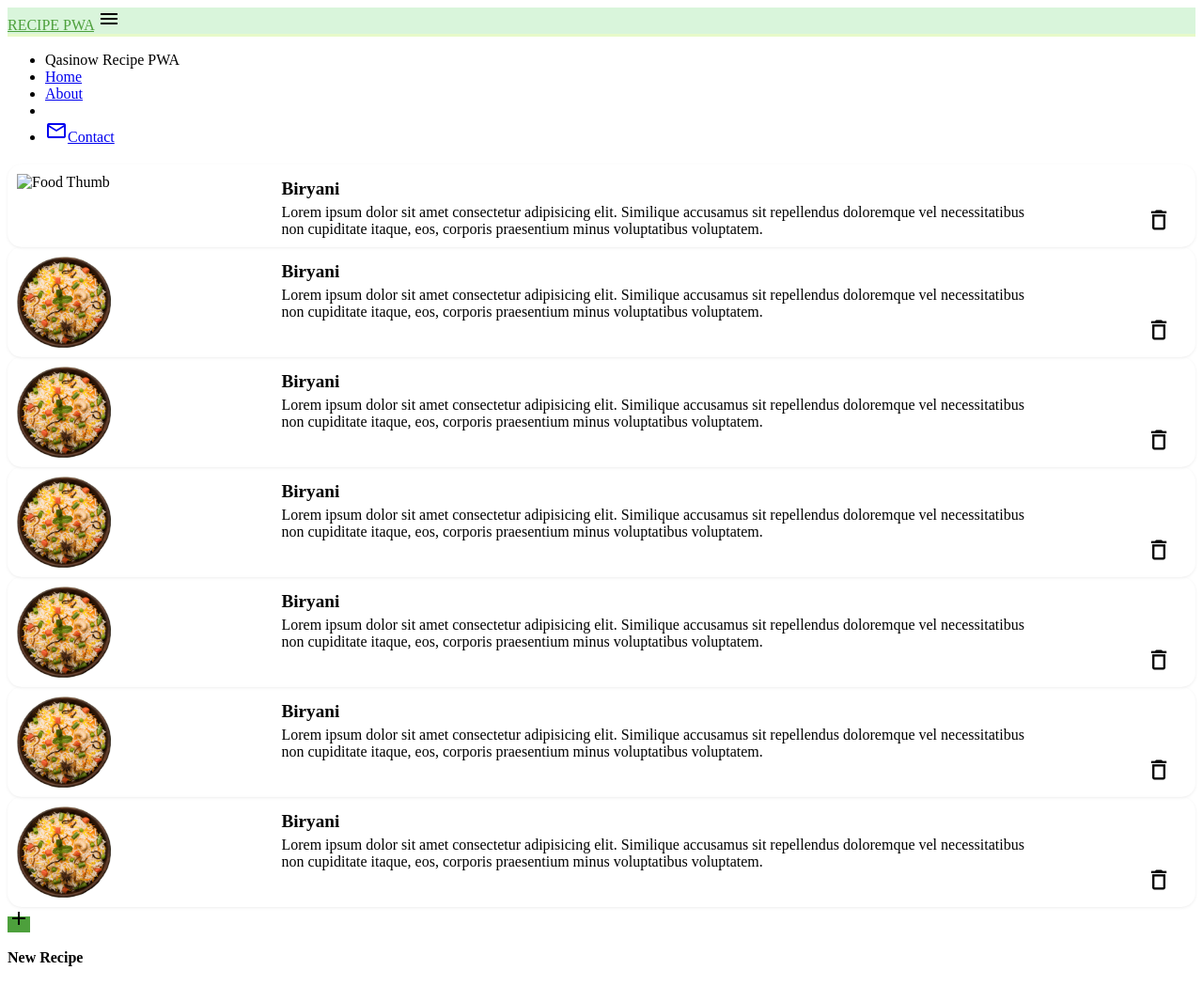
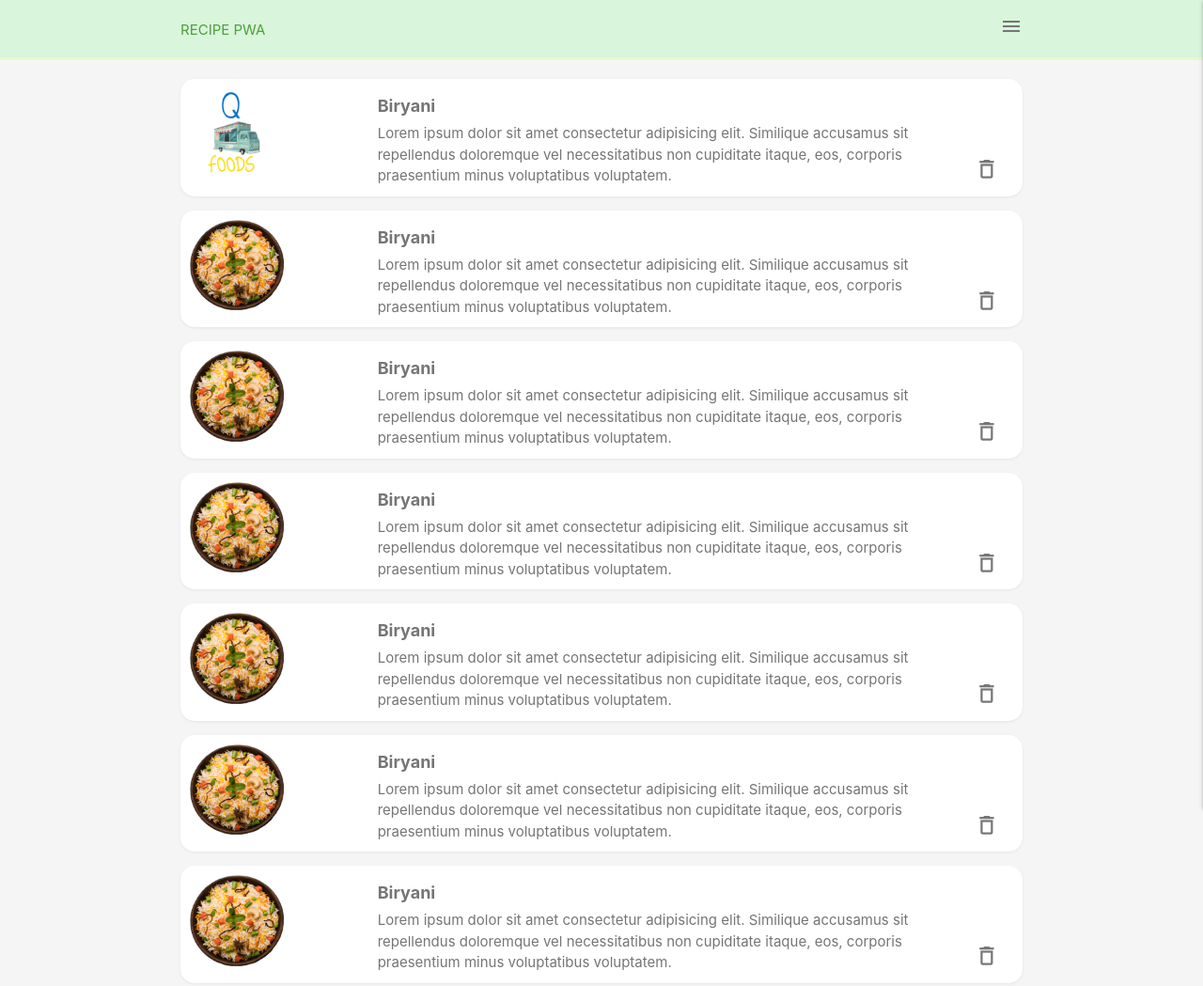
Before and after one commit to QasimTalkin/-Progressive-Web-App, a plain HTML site: page index.html in a window 1280 px wide. Shown: the top 1049 px of the page at 94% size. Drawn offline with nearby package versions, Linux system fonts and the light colour scheme; the site is published under a folder, as on GitHub Pages, so addresses that start at the root find nothing.

Commit message:
removed / in html

```diff
--- a/index.html
+++ b/index.html
@@ -5,7 +5,7 @@
     <meta http-equiv="X-UA-Compatible" content="IE=edge">
     <meta name="viewport" content="width=device-width, initial-scale=1.0">
     <title>PWA recipe APP</title>
-    <link rel="stylesheet" href="/css/materialize.min.css" type="text/css">
+    <link rel="stylesheet" href="css/materialize.min.css" type="text/css">
     <link rel="stylesheet" href="css/style.css">
     <link href="https://fonts.googleapis.com/icon?family=Material+Icons"
       rel="stylesheet">
@@ -38,7 +38,7 @@
 
         <div class="recipes container grey-text text-darken-1">
             <div class="card-panel recipe white row">
-                <img src="/img/playstore.png" alt="Food Thumb">
+                <img src="img/playstore.png" alt="Food Thumb">
                 <div class="recipe-details">
                     <div class="recipe-title"> Biryani </div>
                     <div class="recipe-ingredients">Lorem ipsum dolor sit amet consectetur adipisicing elit. Similique accusamus sit repellendus doloremque vel necessitatibus non cupiditate itaque, eos, corporis praesentium minus voluptatibus voluptatem.</div>
--- a/pages/contact.html
+++ b/pages/contact.html
@@ -5,12 +5,12 @@
     <meta http-equiv="X-UA-Compatible" content="IE=edge">
     <meta name="viewport" content="width=device-width, initial-scale=1.0">
     <title>PWA recipe APP</title>
-    <link rel="stylesheet" href="/css/materialize.min.css" type="text/css">
+    <link rel="stylesheet" href="css/materialize.min.css" type="text/css">
     <link rel="stylesheet" href="css/style.css">
     <link href="https://fonts.googleapis.com/icon?family=Material+Icons"
       rel="stylesheet">
     <script src="js/materialize.min.js"></script>
-    <link rel="manifest" href="/manifest.json">
+    <link rel="manifest" href="manifest.json">
     <link rel="apple-touch-icon" href="img/icons/88.png">
     <link rel="apple-touch-icon" href="img/icons/256.png">
     <meta name="apple-mobile-web-app-status-bar" content="#aa7700">
```
